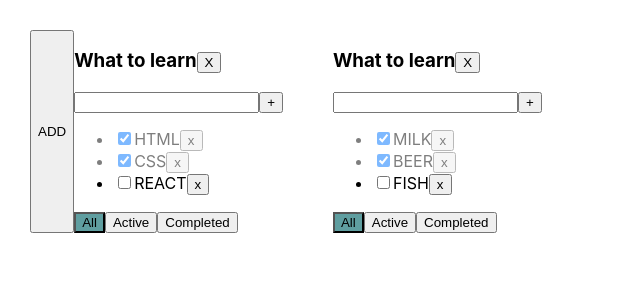
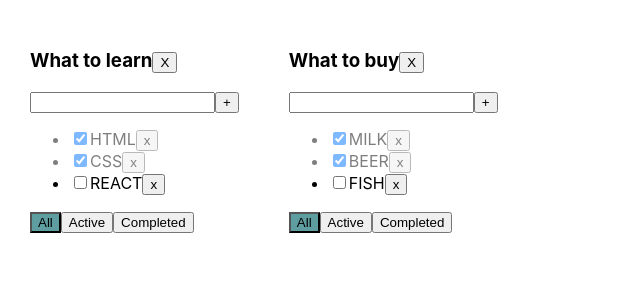
Before and after one commit to Pavel-SS/ToDo-list-Samurai-, a React (Create React App) app: page / in a window 1280 px wide. Shown: the top 300 px of the page, without its empty margins (0-640 px from the left). Built offline with nearby package versions, Linux system fonts and the light colour scheme.

Commit message:
Update App.tsx

```diff
--- a/src/App.tsx
+++ b/src/App.tsx
@@ -20,45 +20,39 @@ type TodoListType = {
     title: string
     filter: FilterValuesType
 }
-
 type TaskStateType = {
     [key: string]: Array<TaskType>
 }
 
 function App() {
-    //BLL
-    const todoListID_1 = v1();
-    const todoListID_2 = v1();
+    //BLL:
+    const todoListID_1 = v1()
+    const todoListID_2 = v1()
 
-    const [todoLists, setTodoLists] = useState<Array<TodoListType>>([
+    const[todoLists, setTodoLists] = useState<Array<TodoListType>>([
         {id: todoListID_1, title: "What to learn", filter: "all"},
-        {id: todoListID_2, title: "What to learn", filter: "all"},
+        {id: todoListID_2, title: "What to buy", filter: "all"},
     ])
-
-    const [tasks, setTasks] = useState<TaskStateType>(
-        {
-            [todoListID_1] : [
+    const[tasks, setTasks] = useState<TaskStateType>({
+        [todoListID_1]: [
             {id: v1(), title: "HTML", isDone: true},
             {id: v1(), title: "CSS", isDone: true},
             {id: v1(), title: "REACT", isDone: false},
         ],
-            [todoListID_2] : [
+        [todoListID_2]: [
             {id: v1(), title: "MILK", isDone: true},
             {id: v1(), title: "BEER", isDone: true},
             {id: v1(), title: "FISH", isDone: false},
         ],
-        }
-    )
+    })
 
     const changeFilter = (filter: FilterValuesType, todoListID: string) => {
-        const updateTodoList = todoLists.map(tl => {
-           return tl.id === todoListID ? {...tl, filter: filter} : tl
-        })
-        setTodoLists(updateTodoList)
+        const updatedTodoLists = todoLists.map(tl => tl.id === todoListID ? {...tl, filter} : tl)
+        setTodoLists(updatedTodoLists)
     }
     const removeTask = (taskID: string, todoListID: string) => {
         const copyState = {...tasks}
-        copyState[todoListID] = tasks[todoListID].filter(task => task.id !== taskID)
+        copyState[todoListID] = tasks[todoListID].filter(t => t.id !== taskID)
         setTasks(copyState)
     }
     const addTask = (newTaskTitle: string, todoListID: string) => {
@@ -67,58 +61,53 @@ function App() {
             title: newTaskTitle,
             isDone: false
         }
-        const copyState =  {...tasks}
+        const copyState = {...tasks}
         copyState[todoListID] = [newTask, ...tasks[todoListID]]
         setTasks(copyState)
     }
     const changeTaskStatus = (taskID: string, isDone: boolean, todoListID: string) => {
         const copyState = {...tasks}
-        copyState[todoListID] = tasks[todoListID].map(t => {
-          return t.id === taskID ? {...t, isDone: isDone} : t
-        })
+        copyState[todoListID] = tasks[todoListID].map(t => t.id === taskID ? {...t, isDone}: t)
         setTasks(copyState)
     }
     const removeTodoList = (todoListID: string) => {
         setTodoLists(todoLists.filter(tl => tl.id !== todoListID))
     }
-
-    const addTodoList = () => {
-        const newTodoList: TodoListType = {
+    const addTodo = (title: string) => {
+        const newTodo: TodoListType = {
           id: v1(),
-            title: 'New Task',
-            filter: 'all'
+          title: title,
+          filter: "all"
       }
-        setTodoLists([...todoLists, newTodoList])
-        setTasks({...tasks, [newTodoList.id]:[ ]})
+      setTodoLists([...todoLists, newTodo])
+      setTasks({...tasks, [newTodo.id]: []})
     }
 
-    const getTaskForRender = (todoLists: TodoListType) => {
-        switch (todoLists.filter){
-            case 'active':
-                return tasks[todoLists.id].filter(t => !t.isDone)
-            case 'completed':
-                return tasks[todoLists.id].filter(t => t.isDone)
+    const getTasksForRender = (todoList: TodoListType) => {
+        switch (todoList.filter) {
+            case "active":
+                return tasks[todoList.id].filter(t => !t.isDone)
+            case "completed":
+                return tasks[todoList.id].filter(t => t.isDone)
             default:
-                return tasks[todoLists.id]
+                return tasks[todoList.id]
         }
     }
 
-
     const todoListComponents = todoLists.map(tl => {
-        const tasksForRender = getTaskForRender(tl)
-
+        const taskForRender = getTasksForRender(tl)
         return (
             <TodoList
-                key = {tl.id}
-                id = {tl.id}
+                key={tl.id}
+                id={tl.id}
                 title={tl.title}
-                tasks={tasksForRender}
                 filter={tl.filter}
+                tasks={taskForRender}
                 addTask={addTask}
                 removeTask={removeTask}
                 changeFilter={changeFilter}
                 changeTaskStatus={changeTaskStatus}
-                removeTodoList = {removeTodoList}
+                removeTodoList={removeTodoList}
             />
         )
     })
@@ -126,8 +115,8 @@ function App() {
     //UI:
     return (
         <div className="App">
-            <button onClick={addTodoList}>ADD</button>
-            {todoListComponents}
+            {/* <button onClick={addTodo}>Add</button> */}
+            { todoListComponents }
         </div>
     );
 }
```
Lines whose indentation alone changed are shown as unchanged.
